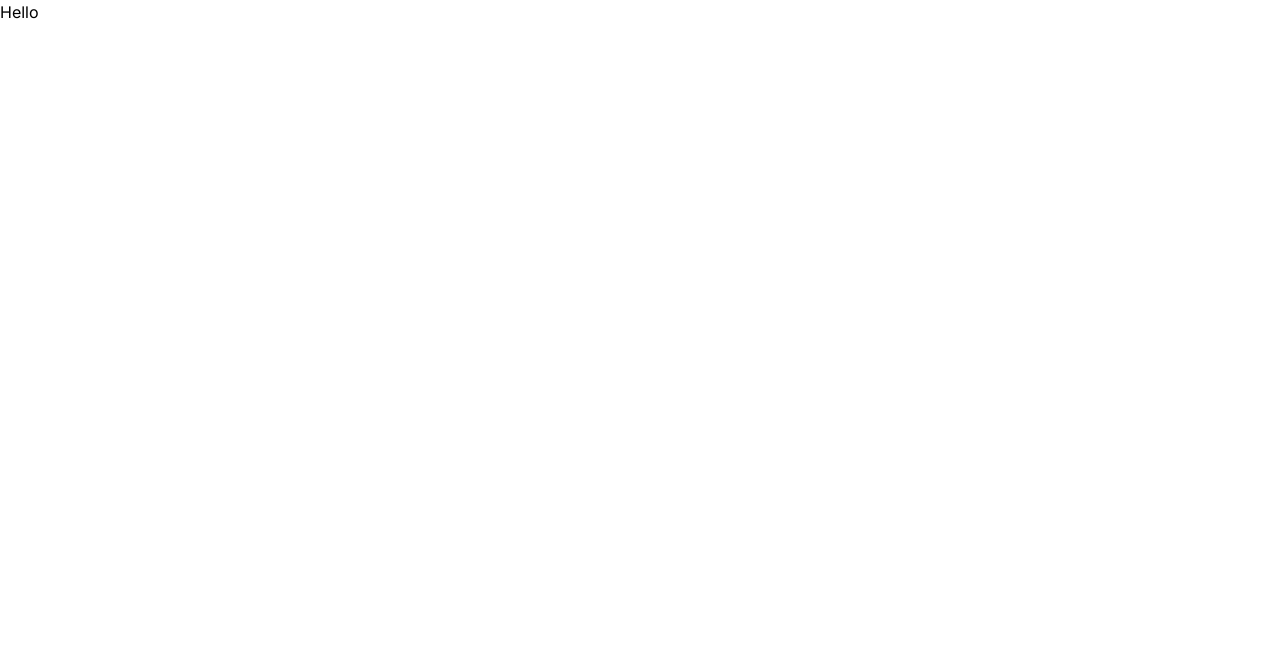
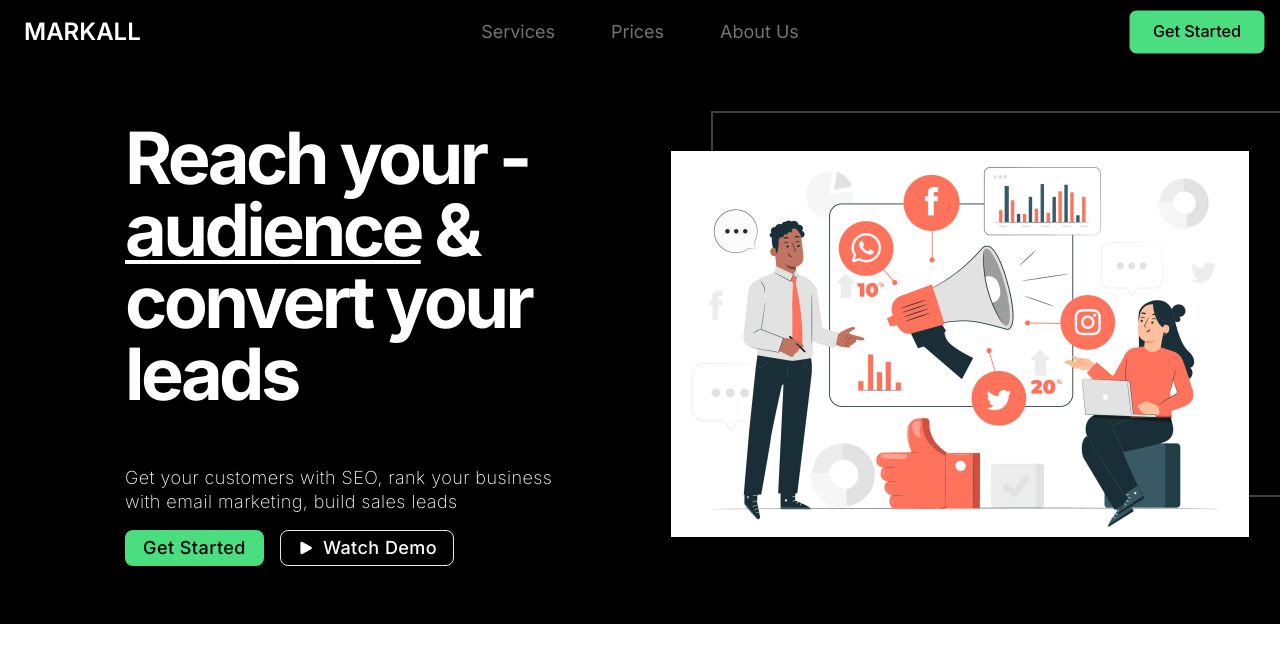
Before and after one commit to KillerMax4299/MARKALL, a Next.js app: page / in a window 1280 px wide. Shown: the top 662 px of the page. Built offline with nearby package versions, Linux system fonts and the light colour scheme.

Commit message:
main section completed

```diff
--- /dev/null
+++ b/app/components/main/Content.jsx
@@ -0,0 +1,54 @@
+"use client";
+import { useState, useEffect } from "react";
+import Image from "next/image";
+import { HiPlay } from "react-icons/hi2";
+
+const Content = () => {
+  return (
+    <>
+      <div className="flex bg-black text-white h-[35rem] ">
+        <div className="w-1/2 flex p-20 pr-5">
+          <div className=" flex flex-col items-center space-y-14 justify-center">
+            <div className="text-7xl font-bold tracking-tighter w-5/6">
+              <h1>
+                Reach your -{" "}
+                <span className="cursor-pointer hover:no-underline underline decoration-4 underline-offset-4">
+                  audience
+                </span>{" "}
+                & convert your leads
+              </h1>
+            </div>
+            <div className="text-lg leading-6 font-extralight tracking-wide w-5/6 flex flex-col space-y-4">
+              <span>
+                Get your customers with SEO, rank your business with email
+                marketing, build sales leads
+              </span>
+              <div className="flex space-x-4 font-medium">
+                <button className="transition-all duration-200 active:scale-95 hover:text-green-300 hover:bg-black capitalize py-1 rounded-lg text-black border-2 border-green-400 bg-green-400 w-fit px-4">
+                  get started
+                </button>
+                <button className="transition-all duration-200 active:scale-95 hover:bg-neutral-300 hover:text-black flex items-center space-x-2 capitalize py-1 rounded-lg border bg-black w-fit px-4">
+                  <HiPlay />
+                  <span>watch demo</span>
+                </button>
+              </div>
+            </div>
+          </div>
+        </div>
+        <div className="relative w-1/2 flex justify-center items-center">
+          <div className="absolute border-2 border-neutral-700 w-[579px] h-[386px] translate-x-10 -translate-y-10" />
+          <span className="z-10">
+            <Image
+              src="./Marketing.png"
+              width={578}
+              height={386}
+              alt="Marketing.png"
+            />
+          </span>
+        </div>
+      </div>
+    </>
+  );
+};
+
+export default Content;
--- a/app/components/main/Main.jsx
+++ b/app/components/main/Main.jsx
@@ -1,10 +1,13 @@
 'use client'
 import { useState, useEffect } from 'react'
+import Navbar from './Navbar'
+import Content from './Content'
 
 const Main = () => {
   return (
     <>
-      Hello
+      <Navbar />
+      <Content/>
     </>
   )
 }
--- /dev/null
+++ b/app/components/main/Navbar.jsx
@@ -0,0 +1,30 @@
+'use client'
+
+const Navbar = () => {
+  return (
+    <>
+      <div className="flex bg-black text-white h-16 ">
+        <div className="flex items-center w-1/5 uppercase font-semibold text-2xl px-6">
+          <span className="cursor-pointer">markall</span>
+        </div>
+        <div className="w-3/5 flex justify-center space-x-2 items-center text-lg">
+          <div className="transition-all duration-300 cursor-pointer capitalize w-fit text-neutral-500 hover:text-white hover:bg-neutral-800 px-6 py-2 rounded-md">
+            services
+          </div>
+          <div className="transition-all duration-300 cursor-pointer capitalize w-fit text-neutral-500 hover:text-white hover:bg-neutral-800 px-6 py-2 rounded-md">
+            prices
+          </div>
+          <div className="transition-all duration-300 cursor-pointer capitalize w-fit text-neutral-500 hover:text-white hover:bg-neutral-800 px-6 py-2 rounded-md">
+            about us
+          </div>
+        </div>
+        <div className="w-1/5 flex justify-end items-center px-2">
+          <button className="h-fit font-medium text-lg py-2 transition-all duration-200 scale-90 hover:text-green-300 hover:bg-black capitalize rounded-lg text-black border-2 border-green-400 bg-green-400 w-fit px-6">
+            get started
+          </button>
+        </div>
+      </div>
+    </>
+  );
+}
+export default Navbar
--- a/app/page.jsx
+++ b/app/page.jsx
@@ -1,9 +1,10 @@
 import Main from './components/main/Main'
+import Image from 'next/image'
 
 export default function Home() {
   return (
     <main>
-      <Main/>
+      <Main />
     </main>
-  )
+  );
 }
--- a/next.config.js
+++ b/next.config.js
@@ -3,6 +3,9 @@ const nextConfig = {
   experimental: {
     use: true,
   },
+  images: {
+    unoptimized: true,
+  },
 };
 
 module.exports = nextConfig
--- a/package.json
+++ b/package.json
@@ -12,7 +12,8 @@
     "axios": "^1.5.1",
     "next": "13.5.6",
     "react": "^18",
-    "react-dom": "^18"
+    "react-dom": "^18",
+    "react-icons": "^4.11.0"
   },
   "devDependencies": {
     "autoprefixer": "^10",
```
Also changed, not shown: 1 other file (tests, documents, lock files or other folders).
